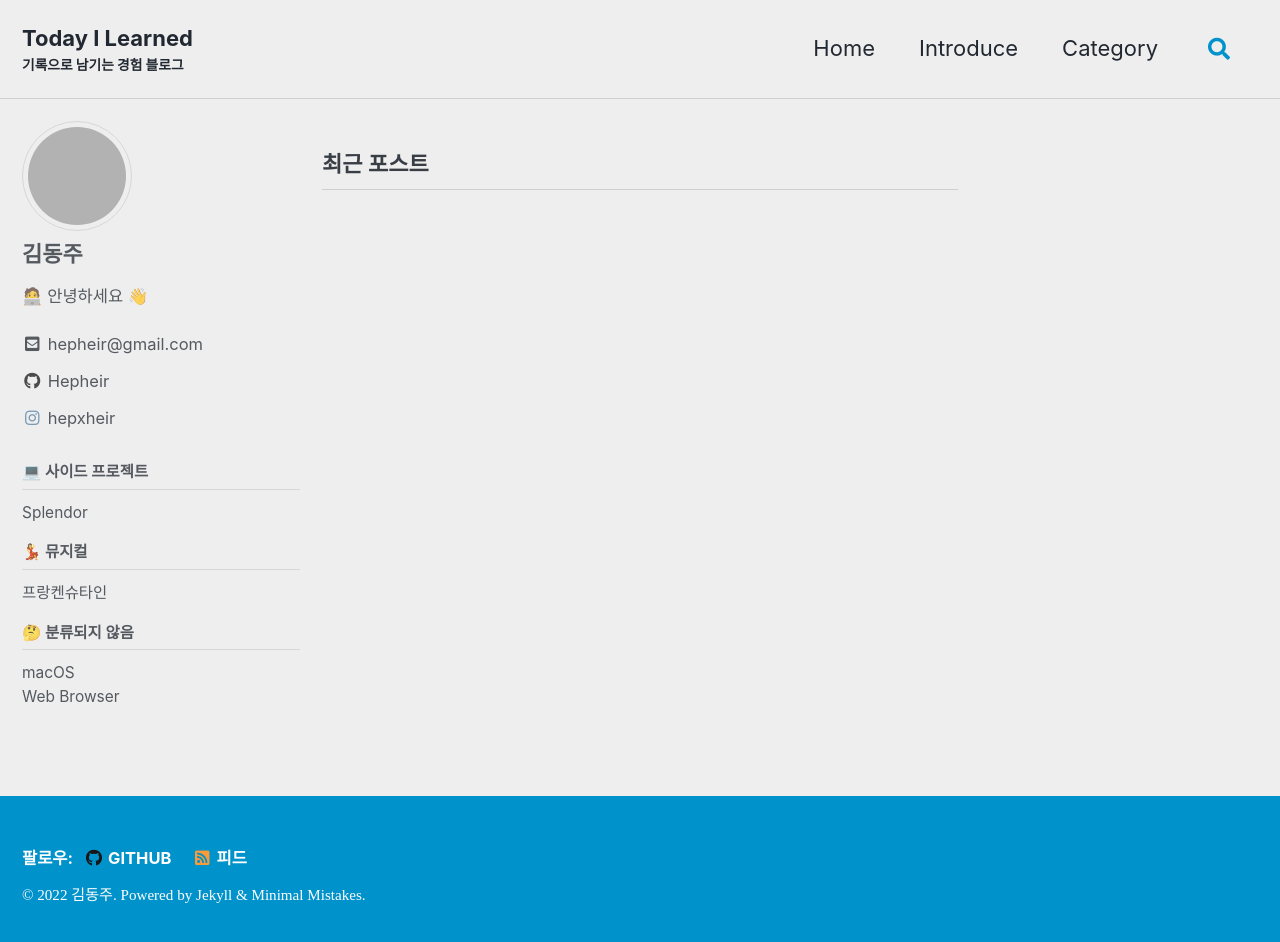
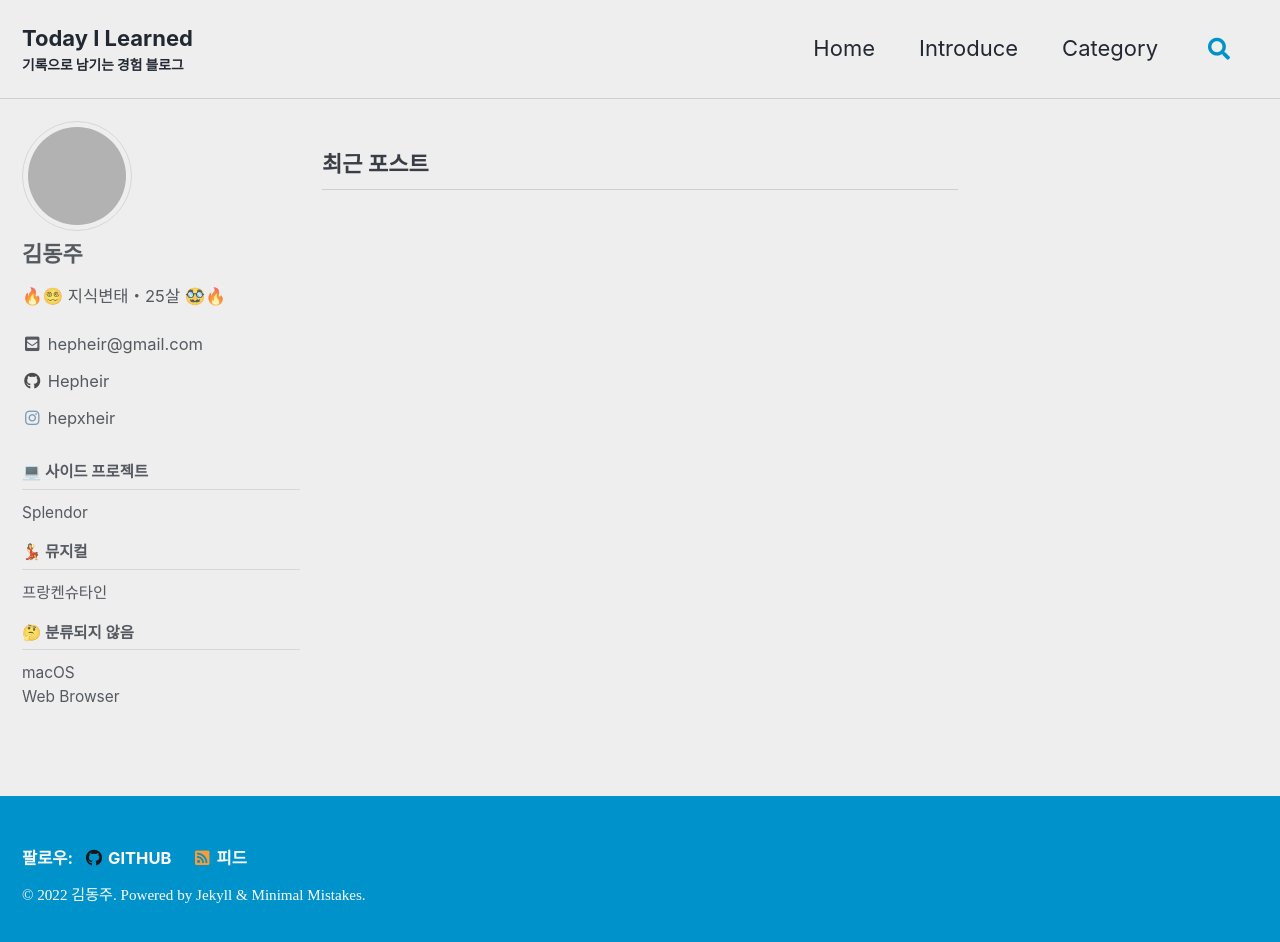
Before and after one commit to Hepheir/archived-hepheir.github.io, a Jekyll site: the page built from index.html, in a window 1280 px wide and 951 px high. Shown: the top 942 px of the window. Built offline with Jekyll 4.4.1, drawn with Linux system fonts in a browser that asks for light colours; cached includes are drawn as plain includes; some web fonts are replaced; the list of posts is cut into pages by our own code; comment, search, counter and statistics services are not loaded; grey boxes are pictures that could not be loaded.

Commit message:
config: Bio 수정

```diff
--- a/_config.yml
+++ b/_config.yml
@@ -106,7 +106,7 @@ analytics:
 author:
   name             : "김동주"
   avatar           : "https://avatars.githubusercontent.com/u/19310326" # path of avatar image, e.g. "/assets/images/bio-photo.jpg"
-  bio              : "🧑‍💻 안녕하세요 👋"
+  bio              : "🔥😵‍💫 지식변태・25살 🥸🔥"
   # location         : ""
   # email            : ""
   links:
```
